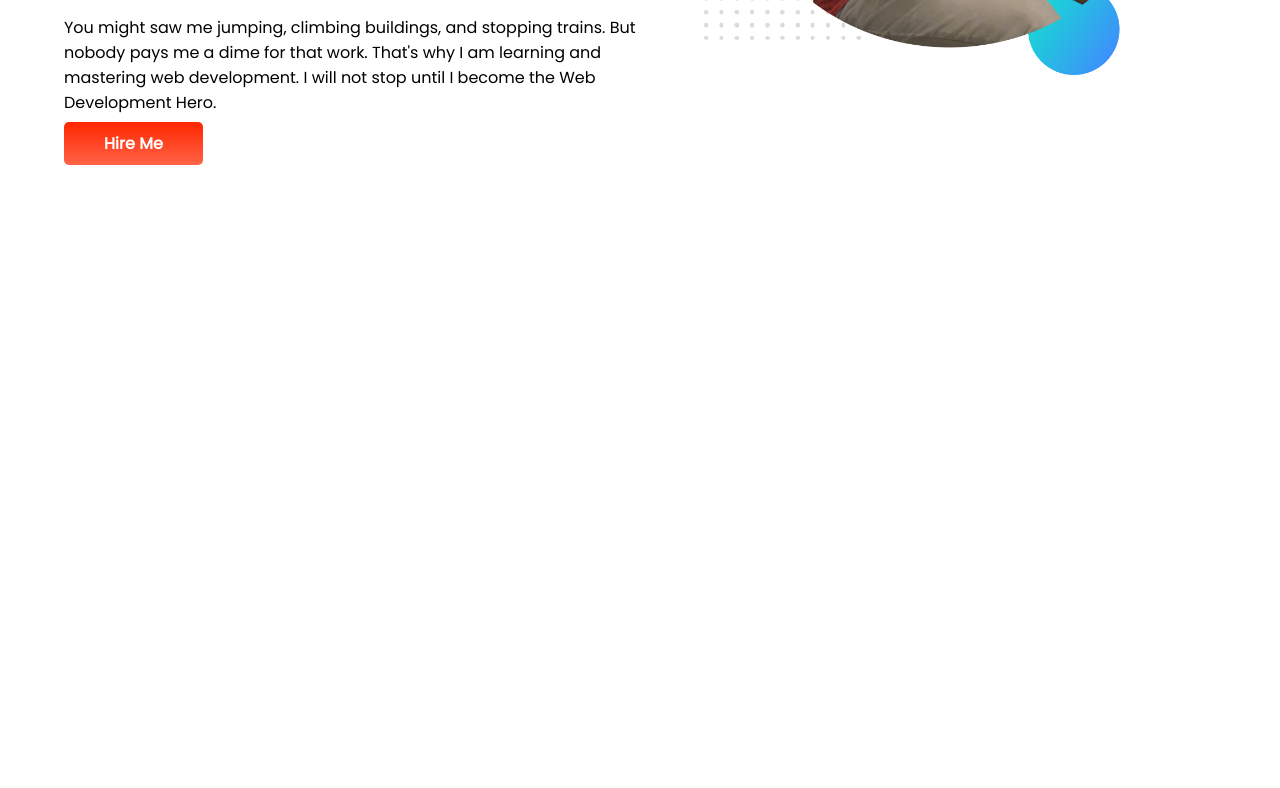
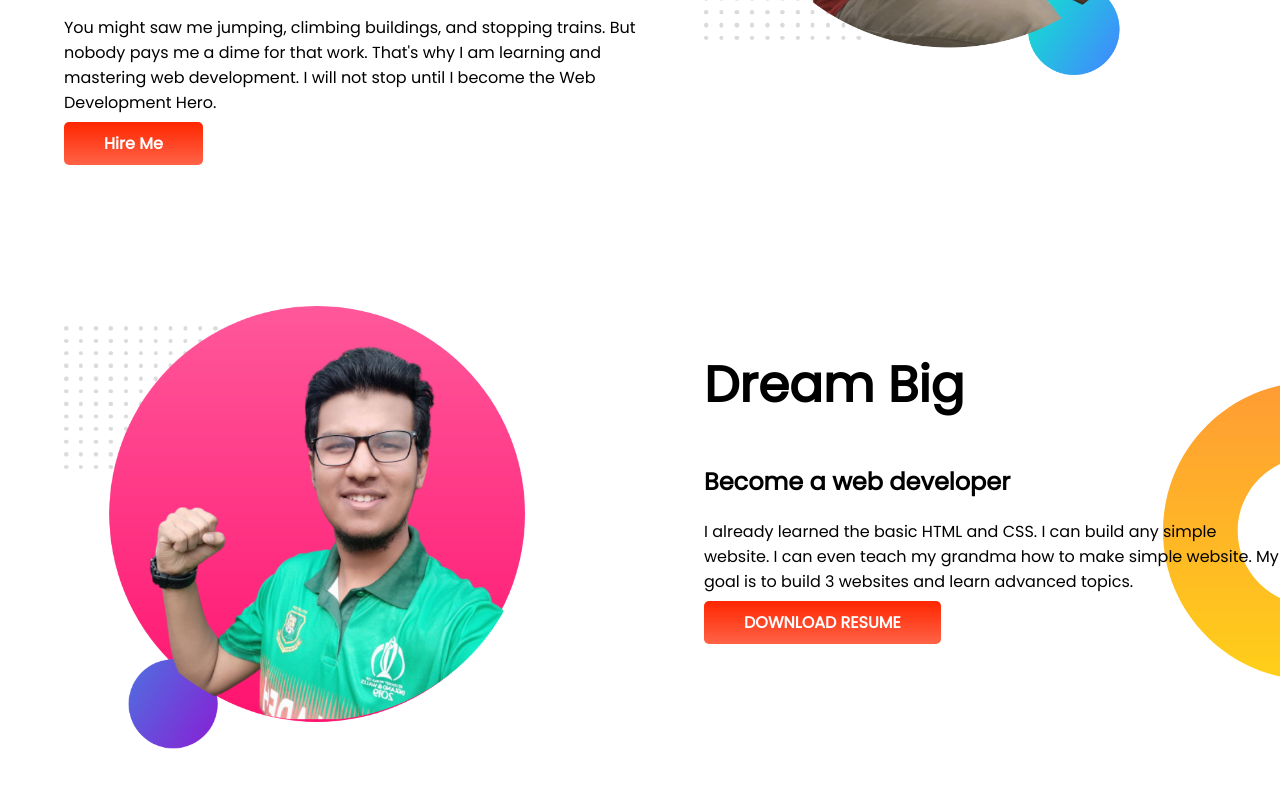
Before and after one commit to rownokstar/developer-portfolio, a plain HTML site: page index.html in a window 1280 px wide. Shown: the part 382-1170 px from the top of the page. Before the commit the page ends 800 px from the top, so only its background shows below. Drawn offline with Linux system fonts and the light colour scheme.

Commit message:
dream added

```diff
--- a/index.html
+++ b/index.html
@@ -36,5 +36,20 @@
         <img src="images/my-bg.png" alt="" />
       </div>
     </section>
+    <section class="dream-big">
+      <div class="half-width">
+        <img src="images/my-bg2.png" alt="" />
+      </div>
+      <div class="half-width">
+        <h1>Dream Big</h1>
+        <h2>Become a web developer</h2>
+        <p>
+          I already learned the basic HTML and CSS. I can build any simple
+          website. I can even teach my grandma how to make simple website. My
+          goal is to build 3 websites and learn advanced topics.
+        </p>
+        <a class="link-button" target="_blank" href="">DOWNLOAD RESUME</a>
+      </div>
+    </section>
   </body>
 </html>
--- a/style.css
+++ b/style.css
@@ -10,6 +10,7 @@ h1 {
 }
 section {
   display: flex;
+  margin-bottom: 150px;
 }
 .half-width {
   width: 50%;
@@ -30,3 +31,8 @@ section {
   background-image: url(images/top-banner.png);
   background-repeat: no-repeat;
 }
+.dream-big {
+  background-image: url(images/dream-bg.png);
+  background-repeat: no-repeat;
+  background-position: right;
+}
```
